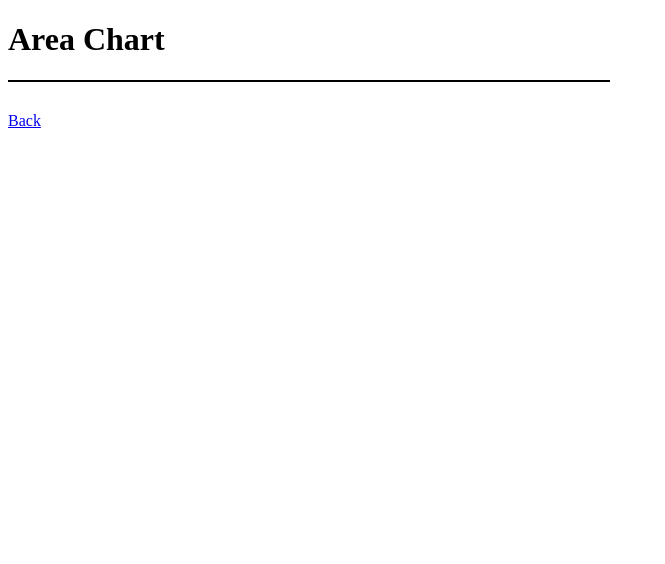
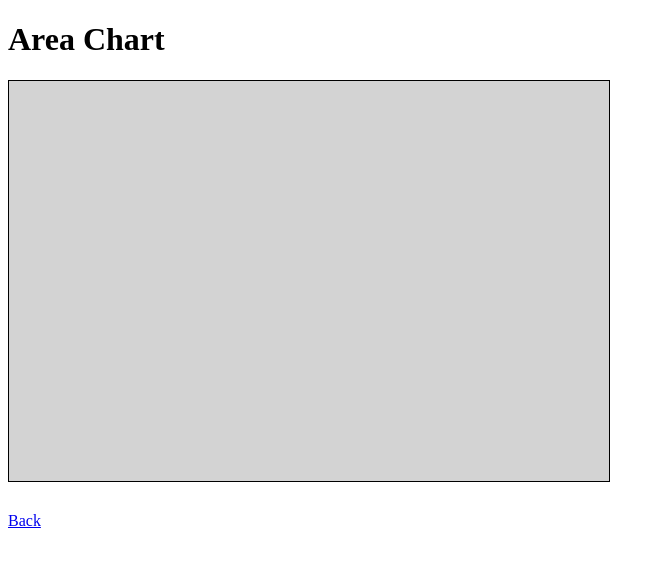
Before and after one commit to drmikeh/d3-examples, a website: page src/area-chart/area-chart.html in a window 1280 px wide. Shown: the whole page, without its empty margins (0-665 px from the left). Drawn offline with Linux system fonts and the light colour scheme; files that its build step writes are made by us from their sources; files whose address does not match are found by name.

Commit message:
Attempting to fix baseurl for gh-pages.

```diff
--- a/src/area-chart/area-chart.html
+++ b/src/area-chart/area-chart.html
@@ -3,10 +3,10 @@
   <head>
     <meta charset="utf-8">
     <title>Area Chart</title>
-    <link rel="stylesheet" href="src/area-chart/area-chart.css">
+    <link rel="stylesheet" href="area-chart.css">
     <script defer src="lib/d3.min.js" charset="utf-8"></script>
-    <script defer src="src/responsivefy.js" charset="utf-8"></script>
-    <script defer src="src/area-chart/area-chart.js" charset="utf-8"></script>
+    <script defer src="../responsivefy.js" charset="utf-8"></script>
+    <script defer src="area-chart.js" charset="utf-8"></script>
   </head>
   <body>
     <h1>Area Chart</h1>
```
